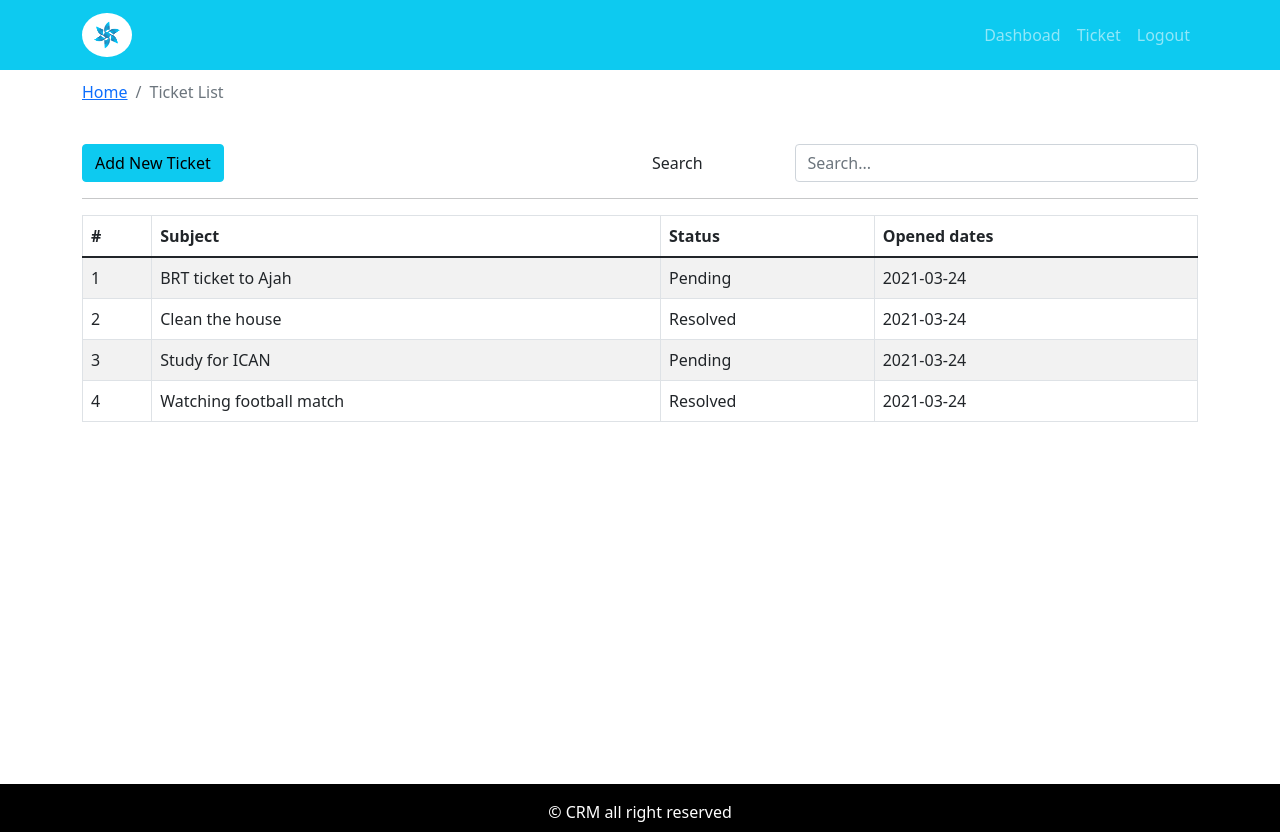
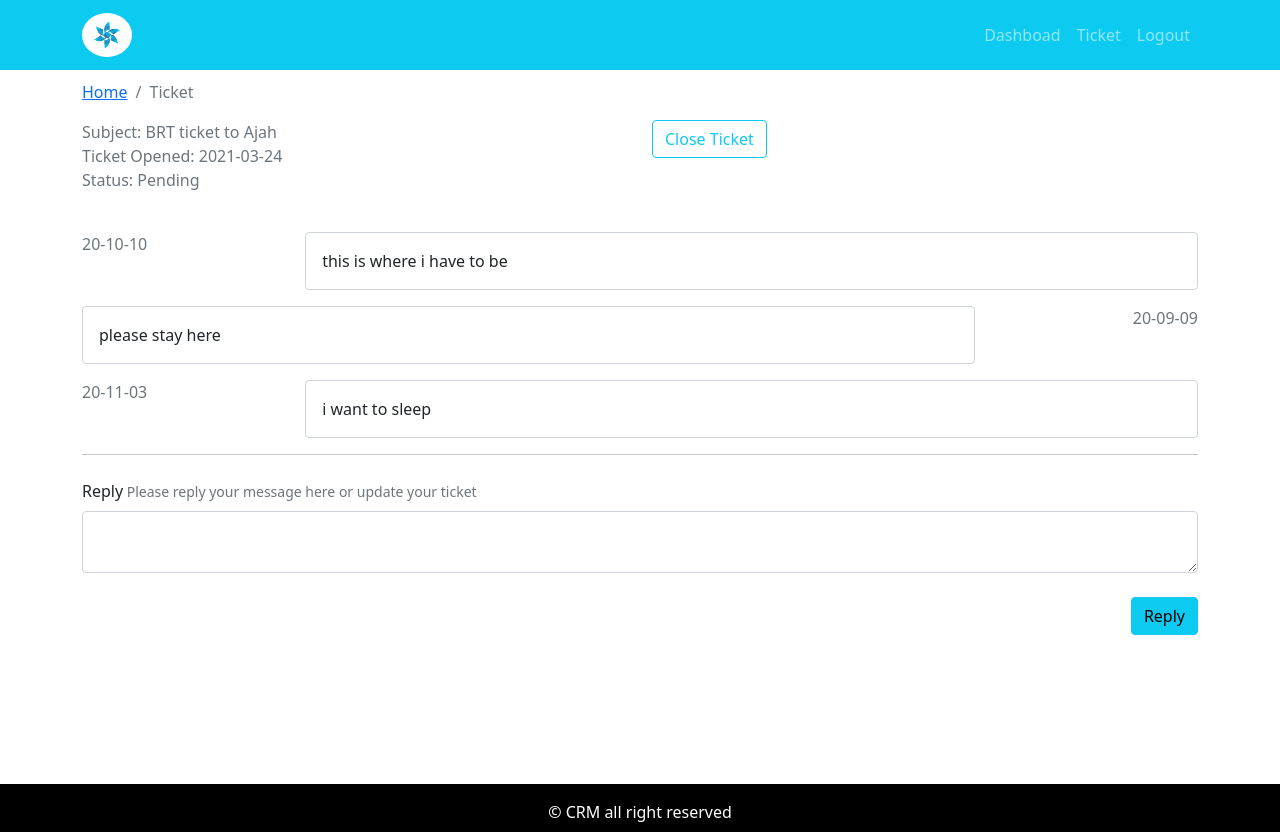
Before and after one commit to iamsuigeneris/ticketed-crm-system, a React (Create React App) app in the folder frontend/: page / in a window 1280 px wide. Built offline with nearby package versions, Linux system fonts and the light colour scheme.

Commit message:
ticket landing page added

```diff
--- a/frontend/src/App.js
+++ b/frontend/src/App.js
@@ -6,6 +6,7 @@
 // import { Entry } from './page/entry/Entry.page';
 import AddTicket from './page/new-ticket/AddTicket';
 import TicketLists from './page/ticket-listing/TicketLists';
+import Ticket from './page/ticket/Ticket';
 
 function App() {
   return (
@@ -15,7 +16,8 @@
         {/* <Dashboard /> */}
         {/* <AddTicket /> */}
         {/* <TicketTable /> */}
-        <TicketLists />
+        {/* <TicketLists /> */}
+        <Ticket />
       </DefaultLayout >
     </div>
   );
--- a/frontend/src/assets/data/dummy-ticket.json
+++ b/frontend/src/assets/data/dummy-ticket.json
@@ -3,7 +3,24 @@
     "id": 1,
     "subject": "BRT ticket to Ajah",
     "status": "Pending",
-    "addedAt": "2021-03-24"
+    "addedAt": "2021-03-24",
+    "history":[
+      {
+        "date":"20-10-10",
+        "message":"this is where i have to be",
+        "client":"client"
+      },
+            {
+        "date":"20-09-09",
+        "message":"please stay here",
+        "client":"operator"
+      },
+            {
+        "date":"20-11-03",
+        "message":"i want to sleep",
+        "client":"client"
+      }
+    ]
   },
   {
     "id": 2,
--- /dev/null
+++ b/frontend/src/components/message-history/MessageHistory.js
@@ -0,0 +1,25 @@
+import React from 'react'
+import PropTypes from 'prop-types'
+import "./messageHistory.css"
+
+
+const MessageHistory = ({ msg }) => {
+    if (!msg) return null
+
+      return  msg.map((row, i) => (
+          <div key={i} className="message-history mt-3">
+              <div className="send font-weight-bold text-secondary">
+                  <div className="sender">{row.messageBy }</div>
+                  <div className="date">{row.date }</div>
+              </div>
+              <div className="message">{row.message}</div>
+          </div>
+      ))
+  }
+
+
+MessageHistory.propTypes = {
+    msg:PropTypes.array.isRequired
+}
+
+export default MessageHistory
--- /dev/null
+++ b/frontend/src/components/message-history/messageHistory.css
@@ -0,0 +1,16 @@
+.message-history {
+    display: flex;
+    flex-direction: row;
+    justify-content: space-between;
+}
+.message-history:nth-child(even) {
+    display: flex;
+    flex-direction: row-reverse;
+    justify-content: space-between;
+}
+.message {
+    padding:1rem;
+    width:80%;
+    border:1px solid #ced4da;
+    border-radius: 0.25rem;
+}
--- /dev/null
+++ b/frontend/src/components/update-ticket/UpdateTicket.js
@@ -0,0 +1,31 @@
+import React from 'react'
+import { Form, Button } from 'react-bootstrap'
+import PropTypes from 'prop-types'
+
+const UpdateTicket = ({ msg, handleOnChange, handleOnSubmit}) => {
+    return (
+        <Form onSubmit={handleOnSubmit}>
+            <Form.Label>Reply</Form.Label>
+            <Form.Text> Please reply your message here or update your ticket</Form.Text>
+            <Form.Control
+                as="textarea"
+                row="5"
+                value={msg}
+                name="detail"
+                onChange={handleOnChange}
+            />
+            <div className="d-grid justify-content-end mt-4 mb-3">
+                <Button variant="info" type="submit">Reply</Button>
+            </div>
+
+        </Form>
+    )
+}
+
+UpdateTicket.prototype = {
+    msg:PropTypes.string.isRequired,
+    handleOnChange:PropTypes.func.isRequired,
+    handleOnSubmit:PropTypes.func.isRequired
+}
+
+export default UpdateTicket
--- /dev/null
+++ b/frontend/src/page/ticket/Ticket.js
@@ -0,0 +1,58 @@
+import React, { useEffect, useState } from 'react'
+import {Container,Row,Col,Button} from 'react-bootstrap'
+import PageBreadcrumb from '../../components/breadcrumb/PageBreadcrumb'
+import tickets from '../../assets/data/dummy-ticket.json'
+import MessageHistory from '../../components/message-history/MessageHistory'
+import UpdateTicket from '../../components/update-ticket/UpdateTicket'
+
+const ticket = tickets[0]
+
+const Ticket = () => {
+    const [message, setMessage] = useState("")
+
+    useEffect(() => {
+
+    }, [message])
+
+    const handleOnChange = e => {
+        setMessage(e.target.value)
+    }
+    const handleOnSubmit = () => {
+        alert("Form submitted")
+    }
+    return (
+        <Container>
+            <Row>
+                <Col>
+                    <PageBreadcrumb page="Ticket" />
+                </Col>
+            </Row>
+            <Row>
+                <Col className="text-weight-bolder text-secondary">
+                    <div className="Subject">Subject: {ticket.subject}</div>
+                    <div className="Date">Ticket Opened: {ticket.addedAt}</div>
+                    <div className="Status">Status: {ticket.status }</div>
+                </Col>
+                <Col className="text-right">
+                    <Button variant="outline-info">Close Ticket</Button>
+                </Col>
+            </Row>
+            <Row className="mt-4">
+                <Col>
+                    <MessageHistory msg={ticket.history} />
+                </Col>
+            </Row>
+            <hr />
+            <Row className="mt-4">
+                <Col>
+                    <UpdateTicket msg={message}
+                        handleOnChange={handleOnChange}
+                        handleOnSubmit={handleOnSubmit}
+                    />
+                </Col>
+            </Row>
+        </Container>
+    )
+}
+
+export default Ticket
```
